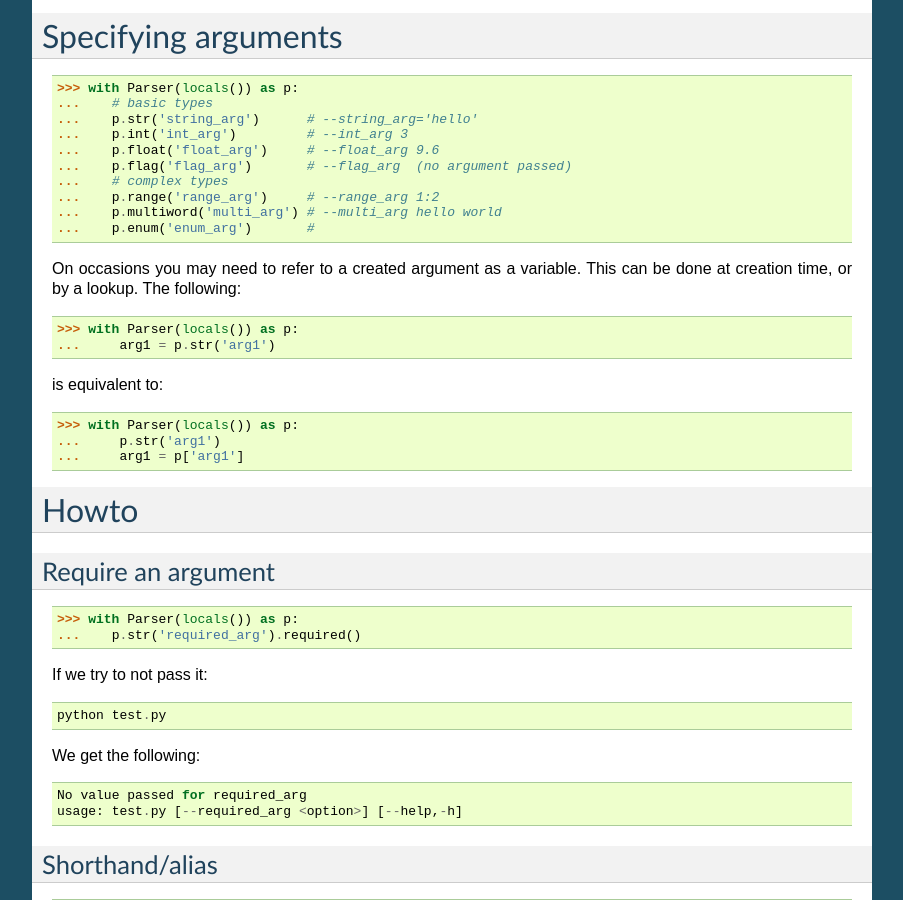
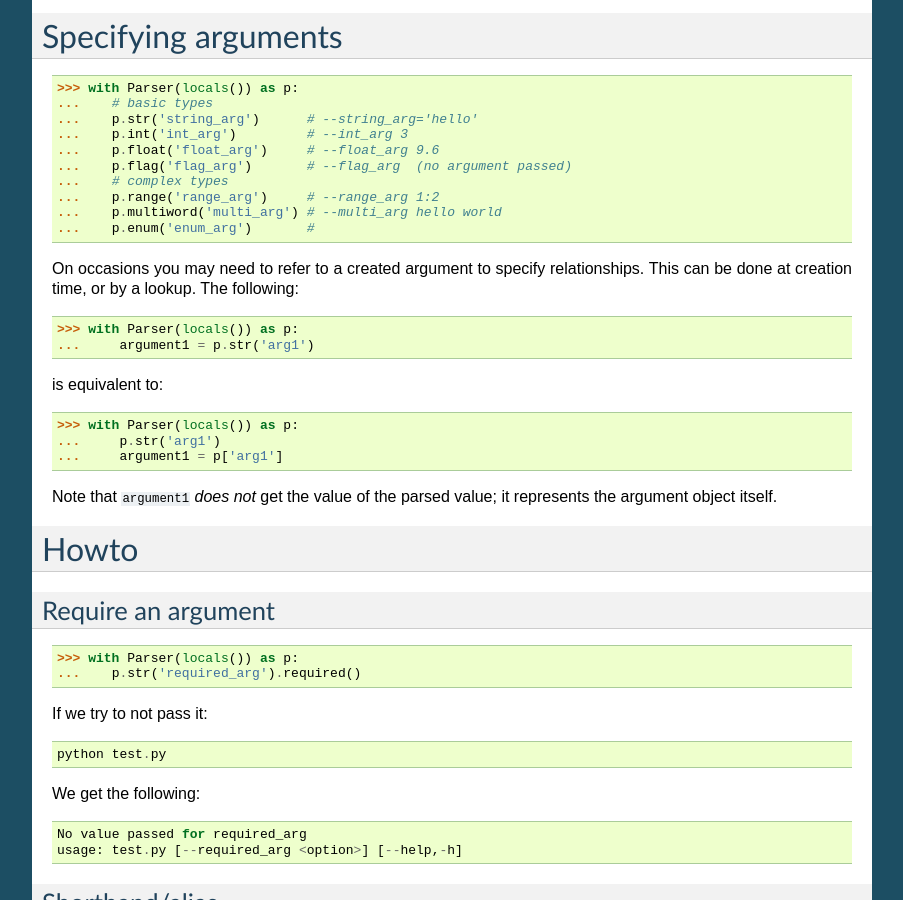
Before and after one commit to gyllstromk/blargs, a Sphinx documentation site: the page built from doc/index.rst, in a window 1280 px wide and 900 px high, scrolled down 1212 px. Shown: the whole window, without its empty margins (198-1101 px from the left). Built offline with Sphinx 7.4.7, drawn with Linux system fonts in a browser that asks for light colours; some of the changed text lies outside the part shown.

Commit message:
printing

```diff
--- a/doc/index.rst
+++ b/doc/index.rst
@@ -100,16 +100,21 @@ Specifying arguments
 ...    p.multiword('multi_arg') # --multi_arg hello world
 ...    p.enum('enum_arg')       #
 
-On occasions you may need to refer to a created argument as a variable. This can be done at creation time, or by a lookup. The following:
+On occasions you may need to refer to a created argument to specify
+relationships. This can be done at creation time, or by a lookup. The
+following:
 
 >>> with Parser(locals()) as p:
-...     arg1 = p.str('arg1')
+...     argument1 = p.str('arg1')
 
 is equivalent to:
 
 >>> with Parser(locals()) as p:
 ...     p.str('arg1')
-...     arg1 = p['arg1']
+...     argument1 = p['arg1']
+
+Note that ``argument1`` *does not* get the value of the parsed value; it
+represents the argument object itself.
 
 .. It is possible to specify new types via :func:`Option`:`cast`
 
```
Also changed, not shown: blargs.py (+7 -1 lines).
